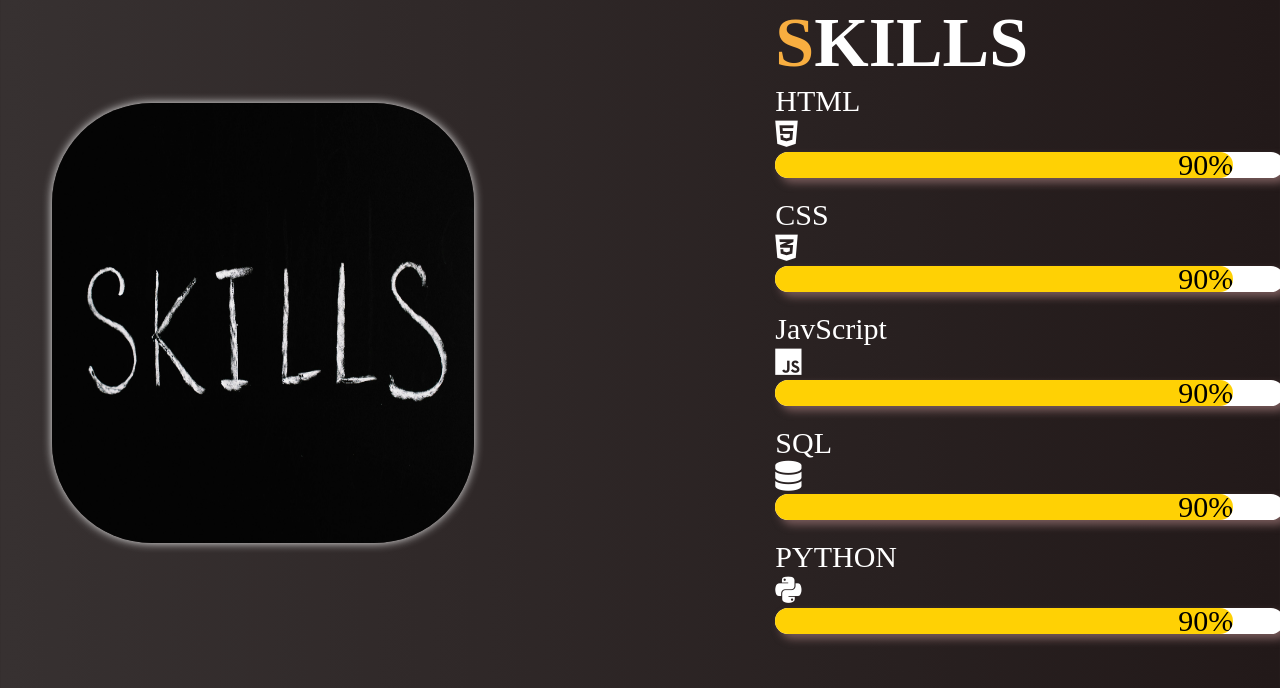
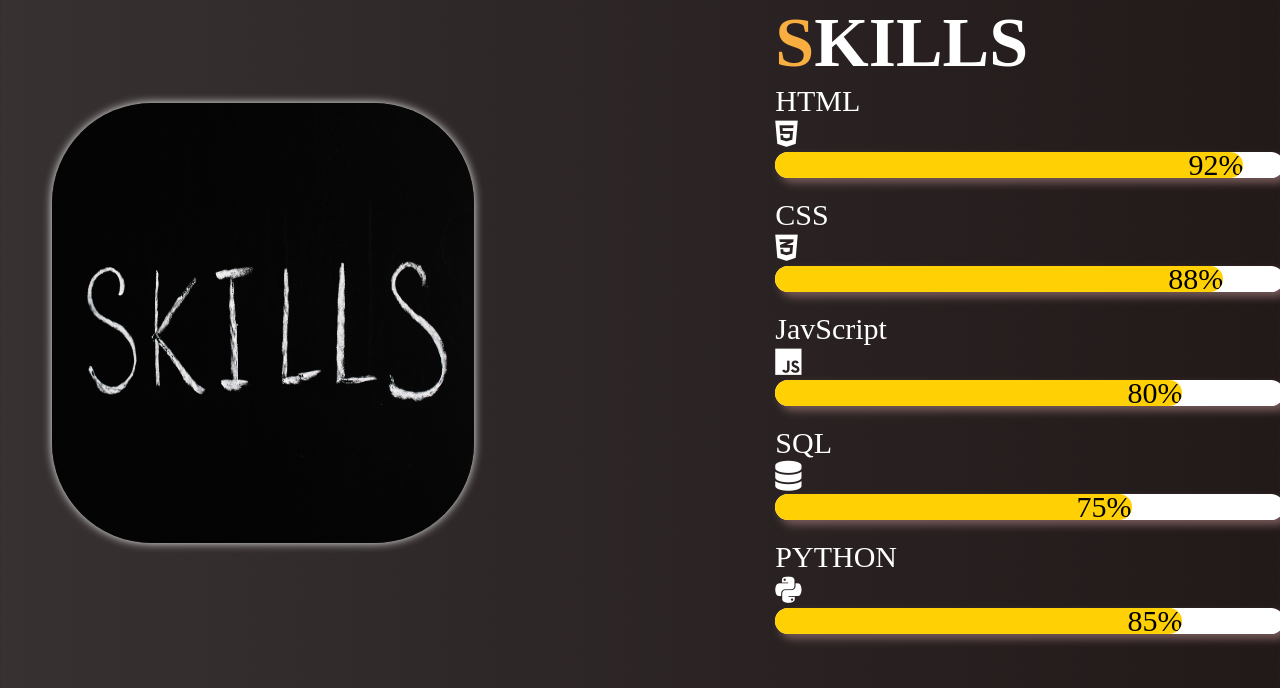
Before and after one commit to Sk-sankar/Sk-sankar.github.io, a plain HTML site: page index.html in a window 1280 px wide. Shown: the part 1587-2275 px from the top of the page. Drawn offline with nearby package versions, Linux system fonts and the light colour scheme.

Commit message:
skill bar changes

```diff
--- a/css/main.css
+++ b/css/main.css
@@ -263,23 +263,23 @@ color: aliceblue;}
 }
 .html{
     animation: html 2s;
-    width: 450%;
+    width: 460%;
 }
 .css{
     animation: css 2s;
-    width: 450%;
+    width: 440%;
 }
 .js{
     animation: js 2s;
-    width: 450%;
+    width: 400%;
 }
 .photo{
     animation: photo 2s;
-    width: 450%;
+    width: 350%;
 }
 .python{
     animation: python 2s;
-    width: 450%;
+    width: 400%;
 }
 button a{
     text-decoration: none;
@@ -303,7 +303,7 @@ button:hover{
         width: 0%;
     }
     to{
-        width: 450%;
+        width: 460%;
     }
 }
 @keyframes css{
@@ -311,7 +311,7 @@ button:hover{
         width: 0%;
     }
     to{
-        width: 450%;
+        width: 440%;
     }
 }
 @keyframes js{
@@ -319,7 +319,7 @@ button:hover{
         width: 0%;
     }
     to{
-        width: 450%;
+        width: 400%;
     }
 }
 @keyframes photo{
@@ -327,7 +327,7 @@ button:hover{
         width: 0%;
     }
     to{
-        width: 450%;
+        width: 350%;
     }
 }
 @keyframes python{
@@ -335,7 +335,7 @@ button:hover{
         width: 0%;
     }
     to{
-        width: 450%;
+        width: 400%;
     }
 }
 .list h1{
--- a/index.html
+++ b/index.html
@@ -85,35 +85,35 @@
                         </div>
                         <div class="skill-bar"></div>
                         <div class="html skill-fill">
-                            <span class="skill-percent">90%</span>
+                            <span class="skill-percent">92%</span>
                         </div>
                     </div>
                     <div data-aos="fade-down" data-aos-duration="1300" class="skill">
                         <div class="skill-title">CSS <i class="fa-brands fa-css3-alt"></i></div>
                         <div class="skill-bar"></div>
                         <div class="css skill-fill">
-                            <span class="skill-percent">90%</span>
+                            <span class="skill-percent">88%</span>
                         </div>
                     </div>
                     <div data-aos="fade-down" data-aos-duration="1300" class="skill">
                         <div class="skill-title">JavScript <i class="fa-brands fa-js"></i></div>
                         <div class="skill-bar"></div>
                         <div class="js skill-fill">
-                            <span class="skill-percent">90%</span>
+                            <span class="skill-percent">80%</span>
                         </div>
                     </div>
                     <div data-aos="fade-down" data-aos-duration="1300" class="skill">
                         <div class="skill-title">SQL <i class="fa-solid fa-database"></i> </div>
                         <div class="skill-bar"></div>
                         <div class="photo skill-fill">
-                            <span class="skill-percent">90%</span>
+                            <span class="skill-percent">75%</span>
                         </div>
                     </div>
                     <div data-aos="fade-down" data-aos-duration="1300" class="skill">
                         <div class="skill-title">PYTHON <i class="fa-brands fa-python"></i></div>
                         <div class="skill-bar"></div>
                         <div class="python skill-fill">
-                            <span class="skill-percent">90%</span>
+                            <span class="skill-percent">85%</span>
                         </div>
                     </div>
                 </div>
```
